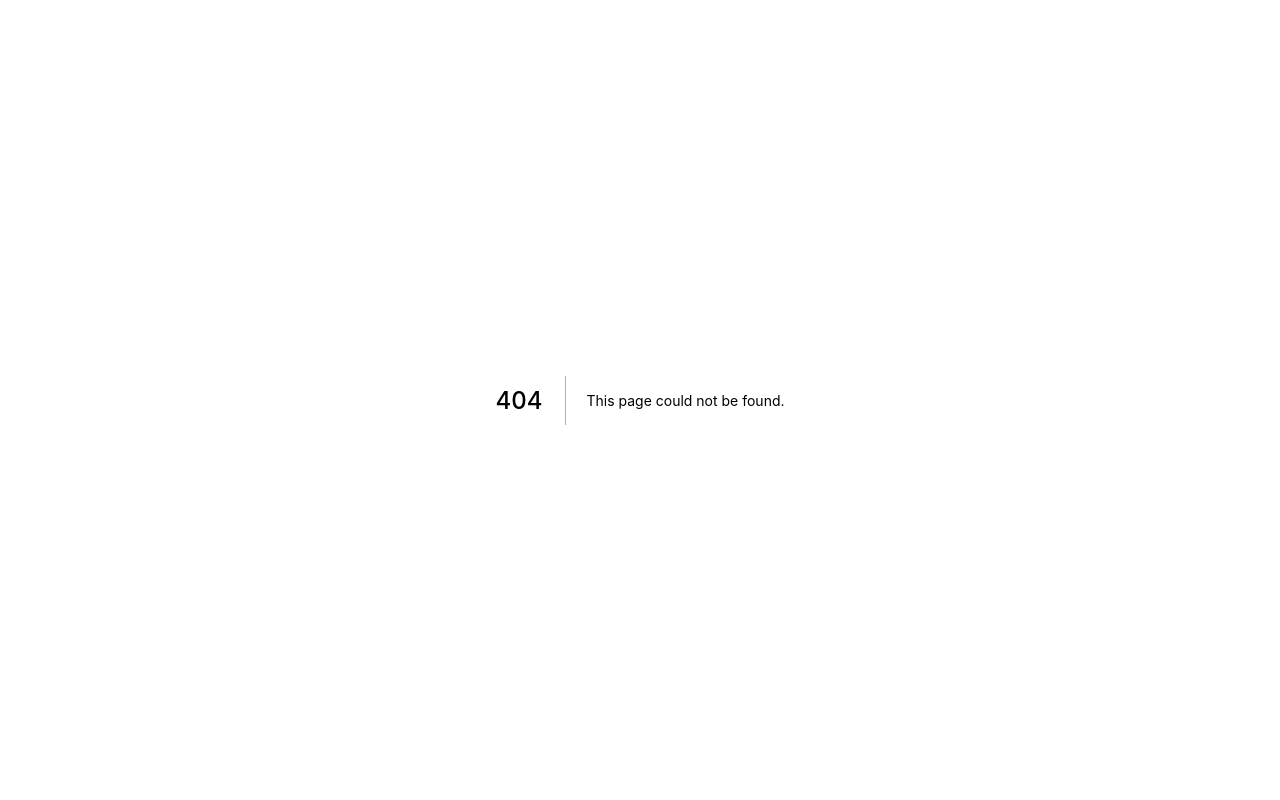
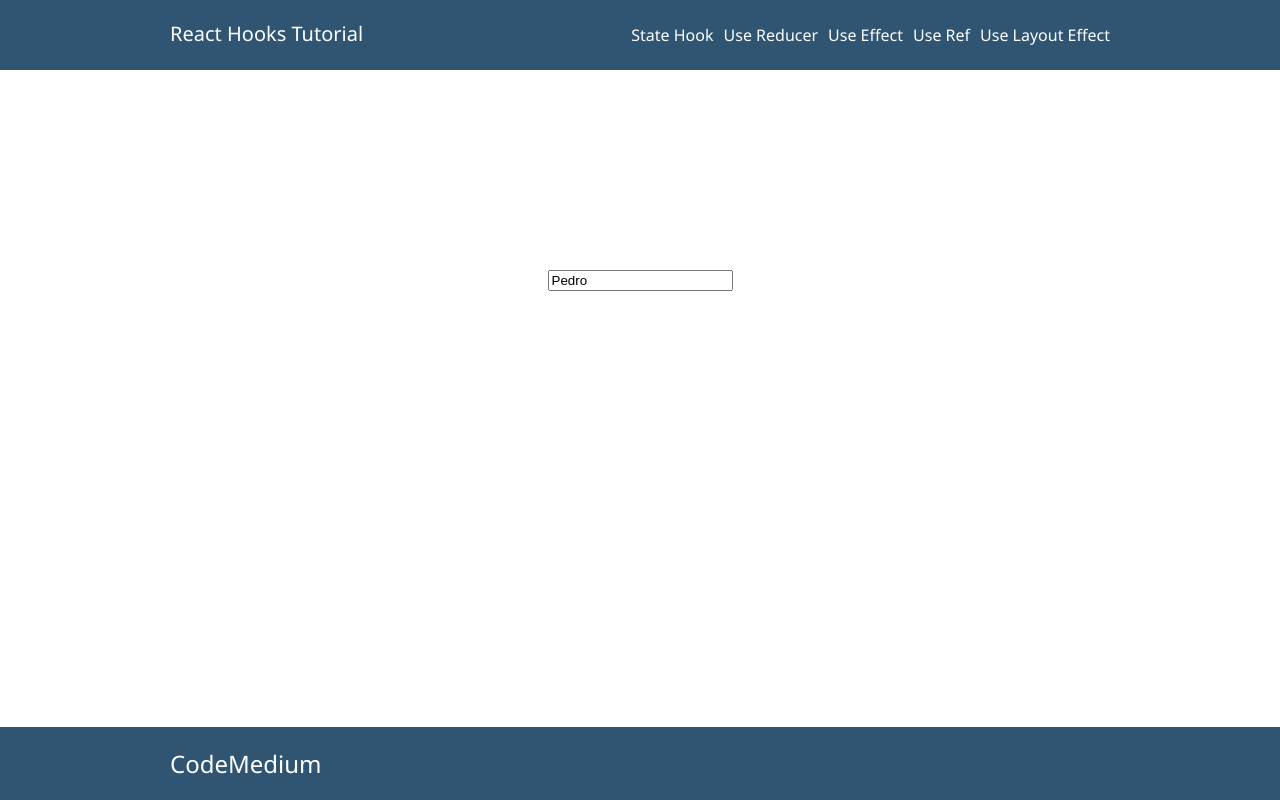
Before and after one commit to ArnasDickus/react-hooks-series, a Next.js app: page /use-layout-effect in a window 1280 px wide. Before the commit this address had no page. Built offline with nearby package versions, Linux system fonts and the light colour scheme.

Commit message:
stashing changes

```diff
--- a/src/components/layout/sections/header/nav-links/nav-links.ts
+++ b/src/components/layout/sections/header/nav-links/nav-links.ts
@@ -27,4 +27,9 @@ export const navLinks: INavLinks[] = [
         routeName: 'Use Ref',
         routeLink: routes['use-ref']
     },
+    {
+        display: true,
+        routeName: 'Use Layout Effect',
+        routeLink: routes['use-layout-effect']
+    },
 ]
--- /dev/null
+++ b/src/pages/use-layout-effect/index.tsx
@@ -0,0 +1,52 @@
+
+import Layout from '@components/layout/layout'
+import { IHeadSeo } from '@shared/interfaces'
+import React, { useEffect, useLayoutEffect, useRef } from 'react'
+import styled from 'styled-components';
+
+
+const useLayoutEffectPage = () => {
+    const inputRef = useRef<HTMLInputElement>(null);
+
+  const headSeoData: IHeadSeo = {
+    title: "Use State Page",
+    content: "Use State hooks",
+    description: "Training for useState hook"
+  }
+
+  useLayoutEffect(() => {
+    console.log('inputRef', inputRef?.current?.value);
+  }, [])
+
+  useEffect(() => {
+    inputRef?.current?.value
+      console.log('useEffect');
+  })
+// https://www.youtube.com/watch?v=wU57kvYOxT4
+  return (
+    <Layout headSeoData={headSeoData}>
+      <ContainerUseLayoutEffectPage>
+        <div className="wrapper">
+        <input ref={inputRef} value="Pedro"/>
+        </div>
+
+      </ContainerUseLayoutEffectPage>
+    </Layout>
+  )
+}
+
+export default useLayoutEffectPage;
+
+const ContainerUseLayoutEffectPage = styled.div`
+  margin-top: 200px;
+
+
+  .wrapper {
+    display: flex;
+  justify-content: center;
+  column-gap: 20px;
+  }
+  .text {
+      text-align: center;
+  }
+`;
--- a/src/pages/use-ref/index.tsx
+++ b/src/pages/use-ref/index.tsx
@@ -11,6 +11,8 @@ const UseRef = () => {
     content: "Use State hooks",
     description: "Training for useState hook"
   }
+    // According to netflix useRef should be avoided at all.
+    // https://youtu.be/kDARP5QZ6nU?t=682
   const inputRef = useRef<HTMLInputElement>(null);
   const onClick = () => {
       if(inputRef) {
--- a/src/shared/routes.ts
+++ b/src/shared/routes.ts
@@ -3,5 +3,6 @@ export const routes = {
     'use-state': '/use-state',
     'use-reducer': '/use-reducer',
     'use-effect': '/use-effect',
-    'use-ref': '/use-ref'
+    'use-ref': '/use-ref',
+    'use-layout-effect': '/use-layout-effect'
 }
```
